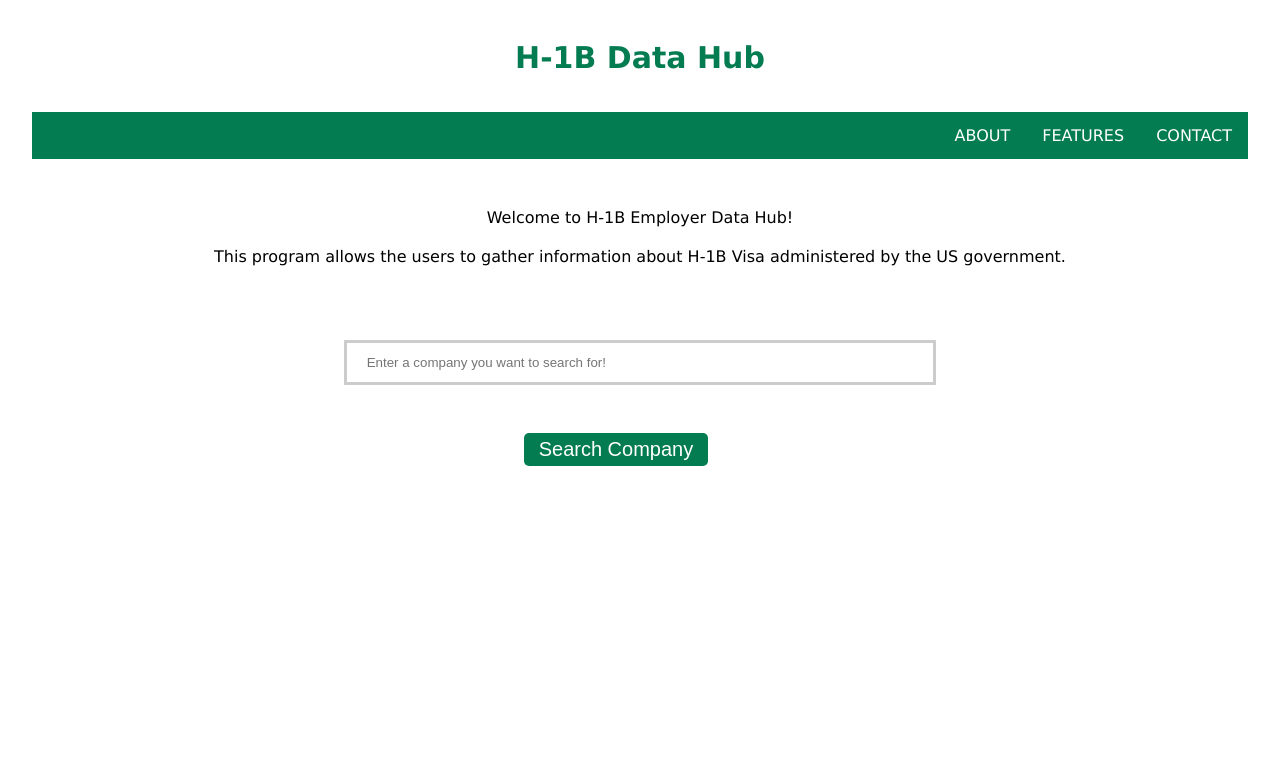
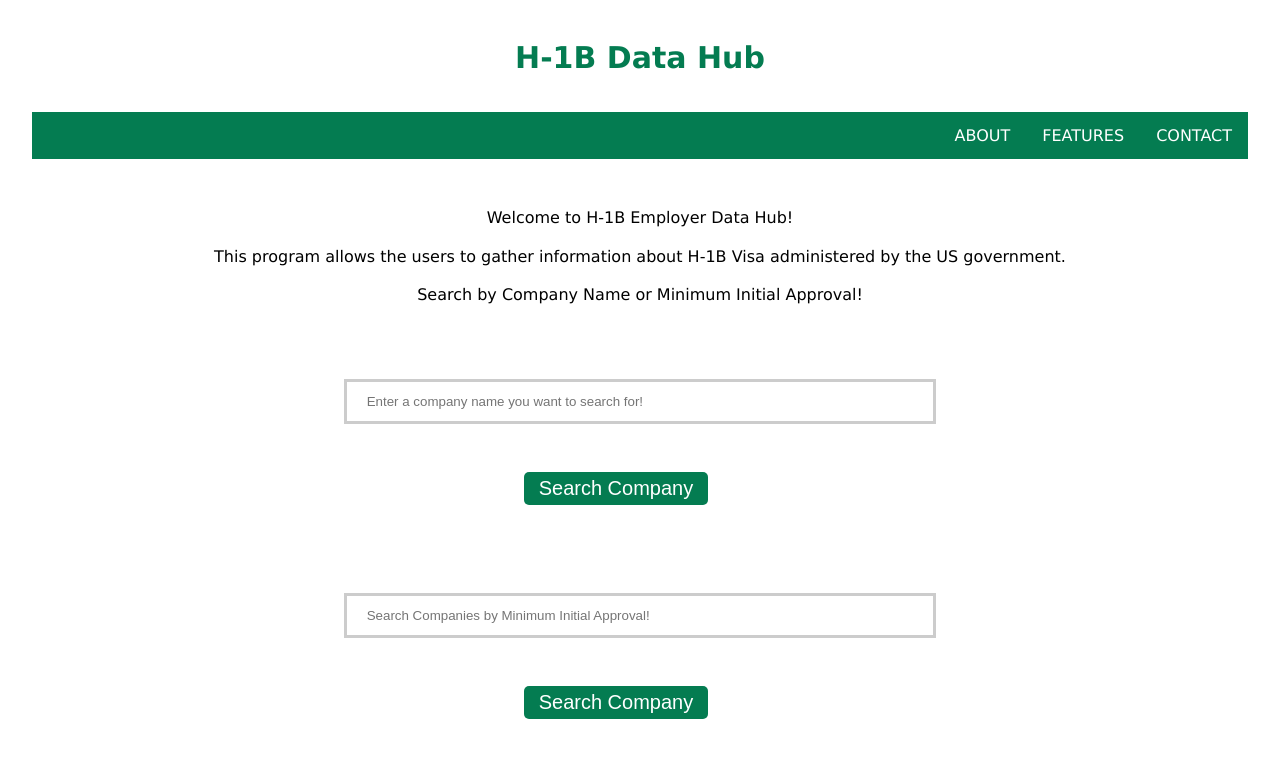
Before and after one commit to CS-257-S22/team-project-team-jbsy, a Flask app: page / in a window 1280 px wide. Shown: the top 758 px of the page. Run offline with Flask 2, Linux system fonts and the light colour scheme.

Commit message:
completed revision for frontEnd lab

```diff
--- a/frontEnd/templates/frontEnd_home.html
+++ b/frontEnd/templates/frontEnd_home.html
@@ -22,7 +22,6 @@
         </button>
         <div class="dropdown-content">
           <a href="/companies/search">COMPANY SEARCH</a>
-          <a href="/ranking">TOP 10 RANKING</a>
         </div>
       </div>
       <a href="/contact">CONTACT</a>
@@ -34,6 +33,9 @@
         This program allows the users to gather information about H-1B Visa
         administered by the US government.
       </p>
+      <p>
+        Search by Company Name or Minimum Initial Approval!
+      </p>
     </div>
 
     <div id="searchSection">
@@ -43,7 +45,20 @@
           name="company"
           value=""
           required
-          placeholder="Enter a company you want to search for!"
+          placeholder="Enter a company name you want to search for!"
+        />
+        <input type="submit" value="Search Company" />
+      </form>
+    </div>
+
+    <div id="searchSection">
+      <form action="companies/search">
+        <input
+          type="text"
+          name="minInitApproval"
+          value=""
+          required
+          placeholder="Search Companies by Minimum Initial Approval!"
         />
         <input type="submit" value="Search Company" />
       </form>
--- a/frontEnd/templates/listCompanies.html
+++ b/frontEnd/templates/listCompanies.html
@@ -12,7 +12,7 @@
     <body>
         {% if companiesList|length != 0: %}
         <dl>
-            <b>Companies: </b>
+            <strong>Companies: </b>
             <br>
         <br>
         {% for company in companiesList: %}
```
Also changed, not shown: frontEnd/templates/home.html (+6 -6 lines).
